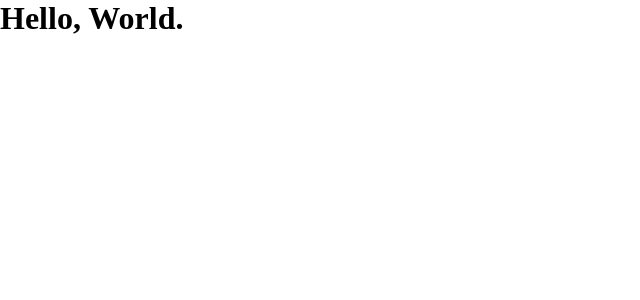
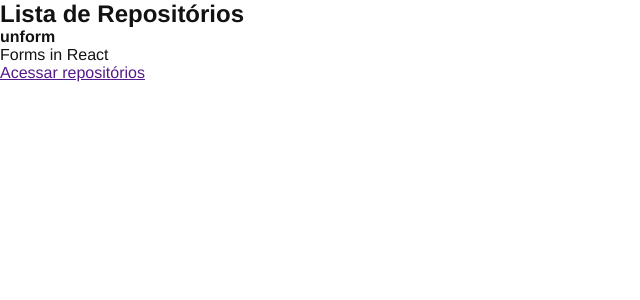
Before and after one commit to ayrtonbsouza/web-github-explorer-ignite, a React app: page / in a window 1280 px wide. Shown: the top 300 px of the page, without its empty margins (0-640 px from the left). Built offline with nearby package versions, Linux system fonts and the light colour scheme; the HTML template or start-up script is replaced by a standard one.

Commit message:
[:sparkles:] repository list component initial development

```diff
--- a/src/App.jsx
+++ b/src/App.jsx
@@ -1,5 +1,6 @@
+import { RepositoryList } from './components/RepositoryList';
 import './styles/global.scss';
 
 export function App() {
-  return <h1>Hello, World.</h1>
+  return <RepositoryList />
 }
--- /dev/null
+++ b/src/components/RepositoryList.jsx
@@ -0,0 +1,16 @@
+export function RepositoryList() {
+  return (
+    <section className="repository-list">
+      <h1>Lista de Repositórios</h1>
+      <ul>
+        <li>
+          <strong>unform</strong>
+          <p>Forms in React</p>
+          <a href="">
+            Acessar repositórios
+          </a>
+        </li>
+      </ul>
+    </section>
+  )
+}
--- a/src/styles/global.scss
+++ b/src/styles/global.scss
@@ -5,5 +5,6 @@
 }
 
 body {
-  font: Arial, Helvetica, sans-serif;
+  font: 16px "Helvetica Neue", Arial, sans-serif;
+  color: #121214;
 }
```
